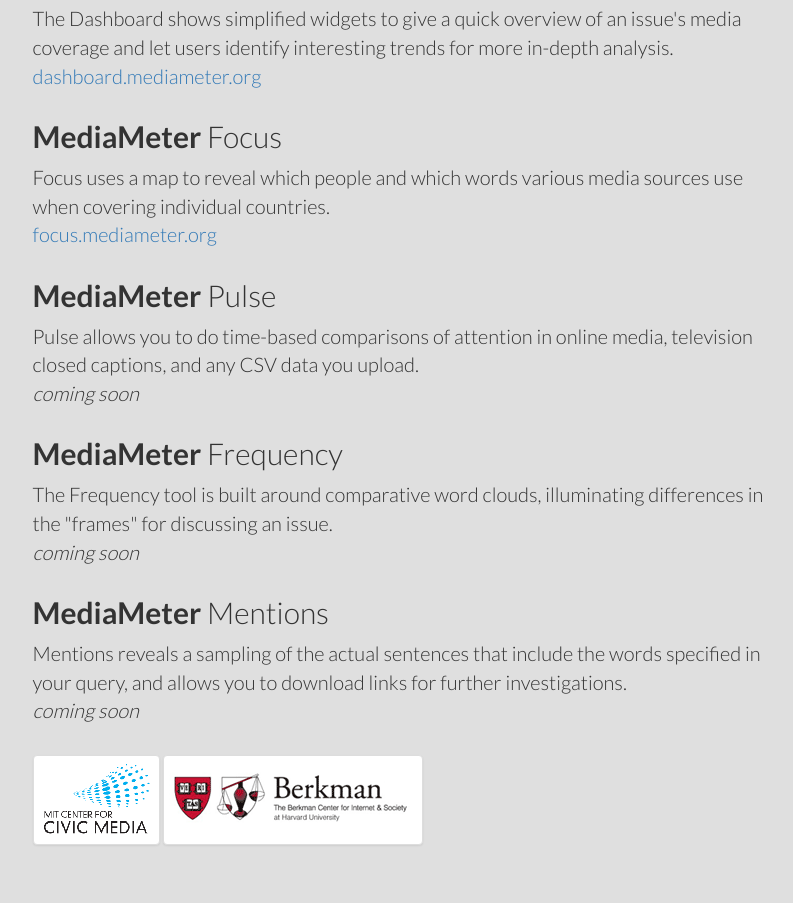
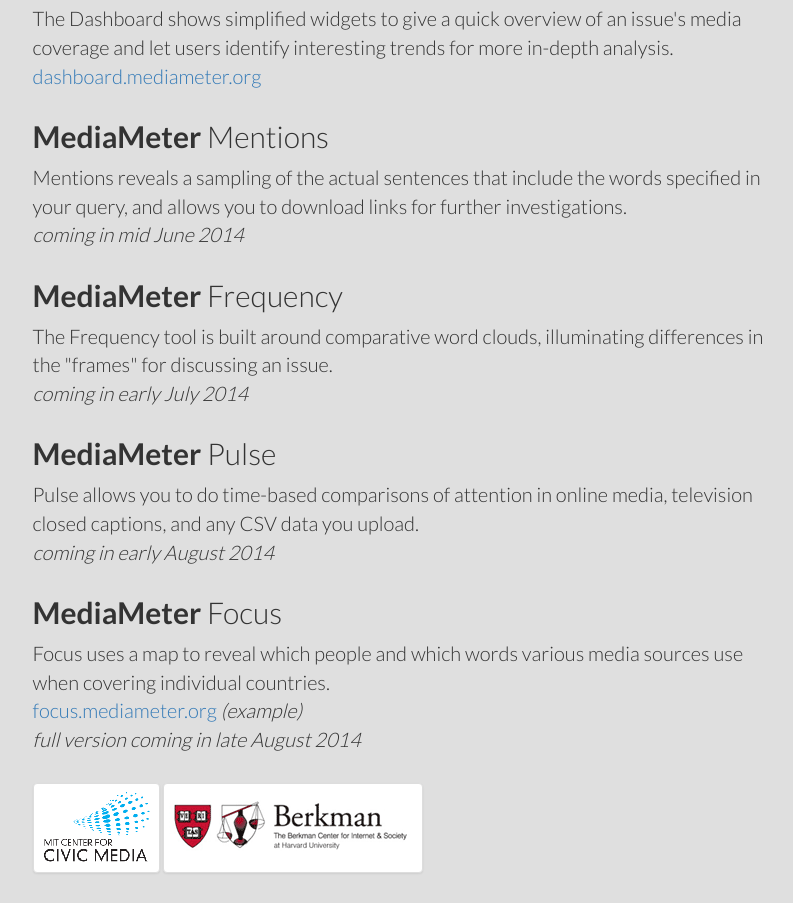
Before and after one commit to c4fcm/MediaMeter-Homepage, a plain HTML site: page index.html in a window 1280 px wide. Shown: the part 300-1203 px from the top of the page, without its empty margins (330-1123 px from the left). Before the commit the page ends 1175 px from the top, so only its background shows below. Drawn offline with nearby package versions, Linux system fonts and the light colour scheme.

Commit message:
dates and text updates

```diff
--- a/index.html
+++ b/index.html
@@ -37,33 +37,34 @@ The Dashboard shows simplified widgets to give a quick overview of an issue's me
 <a href="http://dashboard.mediameter.org/">dashboard.mediameter.org</a>
 </p>
 
-<h2><b>MediaMeter</b> Focus</h2>
+<h2><b>MediaMeter</b> Mentions</h2>
 <p>
-Focus uses a map to reveal which people and which words various media sources use when covering individual countries.
+Mentions reveals a sampling of the actual sentences that include the words specified in your query, and allows you
+to download links for further investigations.
 <br />
-<a href="http://focus.mediameter.org/">focus.mediameter.org</a>
+<i>coming in mid June 2014</i>
+</p>
+
+<h2><b>MediaMeter</b> Frequency</h2>
+<p>
+The Frequency tool is built around comparative word clouds, illuminating differences in the "frames" for discussing an issue.
+<br />
+<i>coming in early July 2014</i>
 </p>
 
 <h2><b>MediaMeter</b> Pulse</h2>
 <p>
 Pulse allows you to do time-based comparisons of attention in online media, television closed captions, and any CSV data you upload.
 <br />
-<i>coming soon</i>
+<i>coming in early August 2014</i>
 </p>
 
-<h2><b>MediaMeter</b> Frequency</h2>
+<h2><b>MediaMeter</b> Focus</h2>
 <p>
-The Frequency tool is built around comparative word clouds, illuminating differences in the "frames" for discussing an issue.
+Focus uses a map to reveal which people and which words various media sources use when covering individual countries.
 <br />
-<i>coming soon</i>
-</p>
-
-<h2><b>MediaMeter</b> Mentions</h2>
-<p>
-Mentions reveals a sampling of the actual sentences that include the words specified in your query, and allows you
-to download links for further investigations.
-<br />
-<i>coming soon</i>
+<a href="http://focus.mediameter.org/">focus.mediameter.org</a> <i>(example)</i><br />
+<i>full version coming in late August 2014</i>
 </p>
 
 <p>
```
